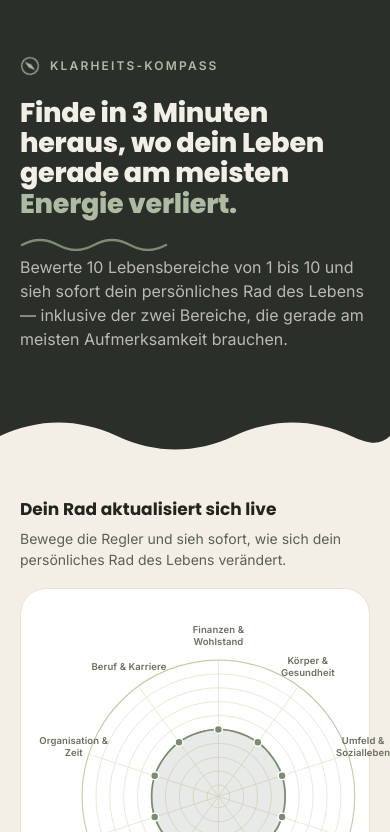
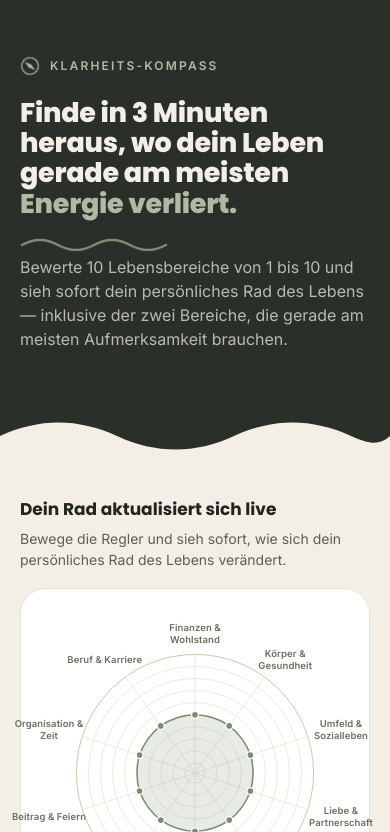
Before and after one commit to bacioralan/Klarheits-Kompass, a website: page index.html in a window 390 px wide. Shown: the top 832 px of the page. Drawn offline with Linux system fonts and the light colour scheme.

Commit message:
Add files via upload

```diff
--- a/index.html
+++ b/index.html
@@ -416,9 +416,13 @@
   }
   @media (max-width:560px){
     .weak-cards{grid-template-columns:1fr;}
-    /* Auf schmalen Viewports die Label-Chips schmaler halten, damit sie nicht
-       über den Bildschirmrand hinausragen (verhindert horizontales Scrollen).
-       Betrifft nur Mobile; Desktop bleibt unverändert. */
+    /* Root-Cause-Fix: Das Rad passt sich auf Mobile exakt an den Karten-Innenraum
+       an (statt 92vw, was breiter als die Karte war und rechts über den Viewport
+       hinausragte, weil ein zu breites Element bei margin:auto linksbündig
+       ausbricht). So bleibt alles zentriert und vollständig im Bildschirm. */
+    .wheel-wrap{ width:100%; }
+    /* Label-Chips etwas schmaler halten, damit auch die Beschriftungen sicher
+       innerhalb des Viewports liegen. Betrifft nur Mobile; Desktop unverändert. */
     .label-chip{ width:78px; font-size:9.5px; }
   }
 
@@ -702,8 +706,7 @@
   // über den Viewport-Rand hinausragen — das war die Ursache des horizontalen
   // Scrollens. Vertikal (oben/unten) bleibt überall gleich.
   function layoutLabels(){
-    const wide = window.innerWidth > 560;
-    const lrx = R_OUTER + (wide ? 56 : 22);
+    const lrx = R_OUTER + 56;
     const lry = R_OUTER + 34;
     labelLayer.querySelectorAll('.label-chip').forEach(function(chip){
       const i = parseInt(chip.dataset.index, 10);
```
